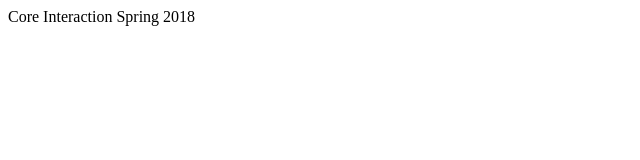
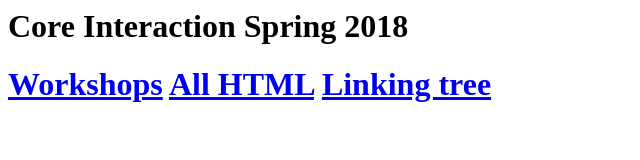
Before and after one commit to sloo-parsons/core-interaction, a plain HTML site: page index.html in a window 1280 px wide. Shown: the whole page, without its empty margins (0-640 px from the left). Drawn offline with Linux system fonts and the light colour scheme.

Commit message:
Links added
To subfolders

```diff
--- a/index.html
+++ b/index.html
@@ -3,6 +3,9 @@
 		<title>Core Interaction</title>
 	</head>
 	<body>
-		Core Interaction Spring 2018
+		<h1>Core Interaction Spring 2018<h1>
+			<a href="/workshops">Workshops</a>
+			<a href="/all-html">All HTML</a>
+			<a href="linking-tree">Linking tree</a>
 	</body>
 </html>
```
